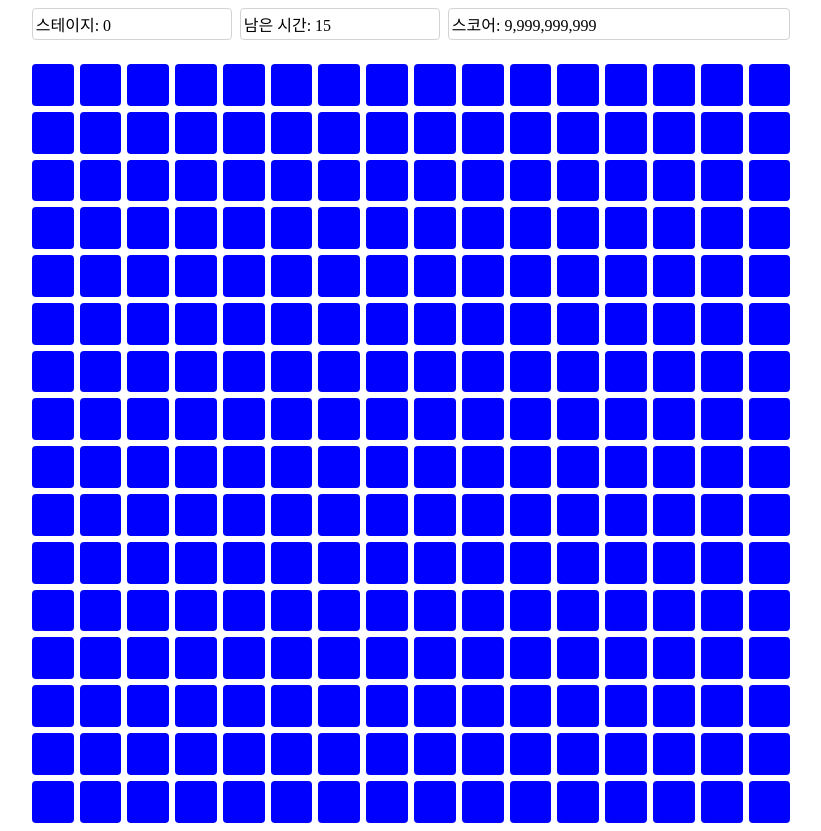
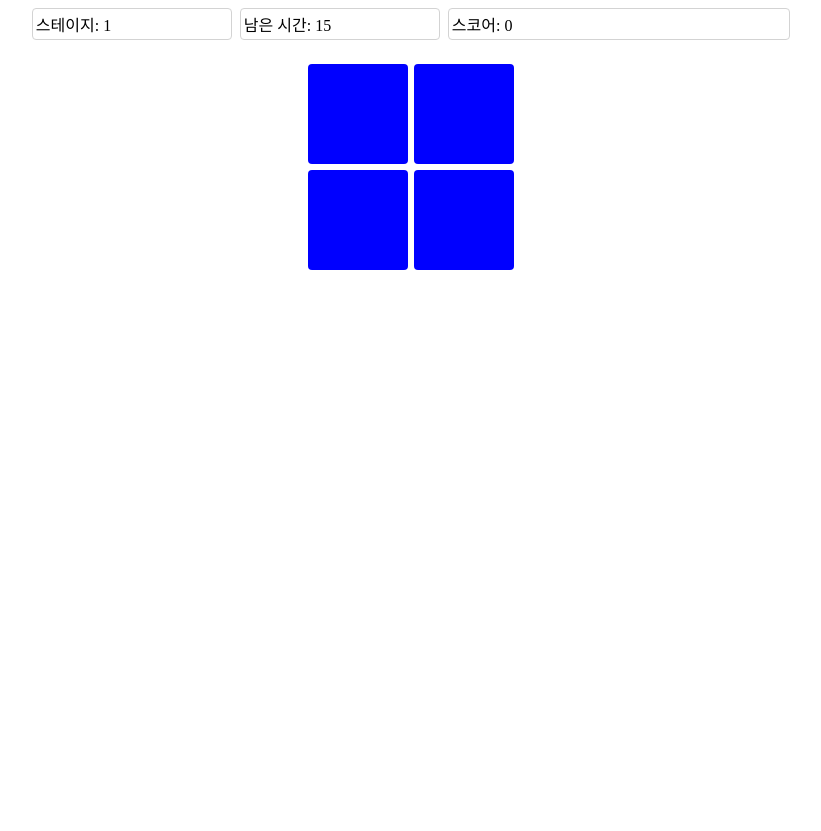
Before and after one commit to ordidxzero/Numble-Color-Game, a React app: page / in a window 1280 px wide. Shown: the whole page, without its empty margins (229-1050 px from the left). After the commit the page ends 800 px from the top, so only its background shows below. Built offline with nearby package versions, Linux system fonts and the light colour scheme; the HTML template or start-up script is replaced by a standard one.

Commit message:
👔 feat:state와 props를 추가하였습니다.

```diff
--- a/public/style.css
+++ b/public/style.css
@@ -32,7 +32,6 @@ main {
 
 div.game-board {
   display: grid;
-  grid-template-columns: repeat(16, minmax(auto, 100px));
   width: fit-content;
   max-width: 50%;
   gap: 6px;
--- a/src/App.tsx
+++ b/src/App.tsx
@@ -1,11 +1,15 @@
+import { useState } from 'react';
 import GameBoard from './GameBoard';
 import Header from './Header';
 
 const App = () => {
+  const [stage, setStage] = useState(1);
+  const [remainingTime, setRemainingTime] = useState(15);
+  const [score, setScore] = useState(0);
   return (
     <>
-      <Header />
-      <GameBoard />
+      <Header stage={stage} remainingTime={remainingTime} score={score} />
+      <GameBoard stage={stage} />
     </>
   );
 };
--- a/src/GameBoard.tsx
+++ b/src/GameBoard.tsx
@@ -1,10 +1,16 @@
-const SIZE = 16;
+import { memo, useMemo } from 'react';
 
-const GameBoard = () => {
+interface GameBoardProps {
+  stage: number;
+}
+
+const GameBoard = ({ stage }: GameBoardProps) => {
+  const SIZE = Math.round((stage + 0.5) / 2) + 1;
+  const BLOCK_COUNT = useMemo(() => Math.pow(SIZE, 2), [SIZE]);
   return (
-    <main className="flex items-center justify-center">
-      <div className="game-board">
-        {Array.from({ length: Math.pow(SIZE, 2) }, (_, i) => (
+    <main>
+      <div className="game-board" style={{ gridTemplateColumns: `repeat(${SIZE}, minmax(auto, 100px))` }}>
+        {Array.from({ length: BLOCK_COUNT }, (_, i) => (
           <div key={i}></div>
         ))}
       </div>
@@ -12,4 +18,4 @@ const GameBoard = () => {
   );
 };
 
-export default GameBoard;
+export default memo(GameBoard);
--- a/src/Header.tsx
+++ b/src/Header.tsx
@@ -1,9 +1,15 @@
-const Header = () => {
+interface HeaderProps {
+  stage: number;
+  remainingTime: number;
+  score: number;
+}
+
+const Header = ({ stage, remainingTime, score }: HeaderProps) => {
   return (
     <header>
-      <span>스테이지: 0</span>
-      <span>남은 시간: 15</span>
-      <span>스코어: 9,999,999,999</span>
+      <span>스테이지: {stage}</span>
+      <span>남은 시간: {remainingTime}</span>
+      <span>스코어: {score}</span>
     </header>
   );
 };
```
Also changed, not shown: 1 other file (tests, documents, lock files or other folders).
